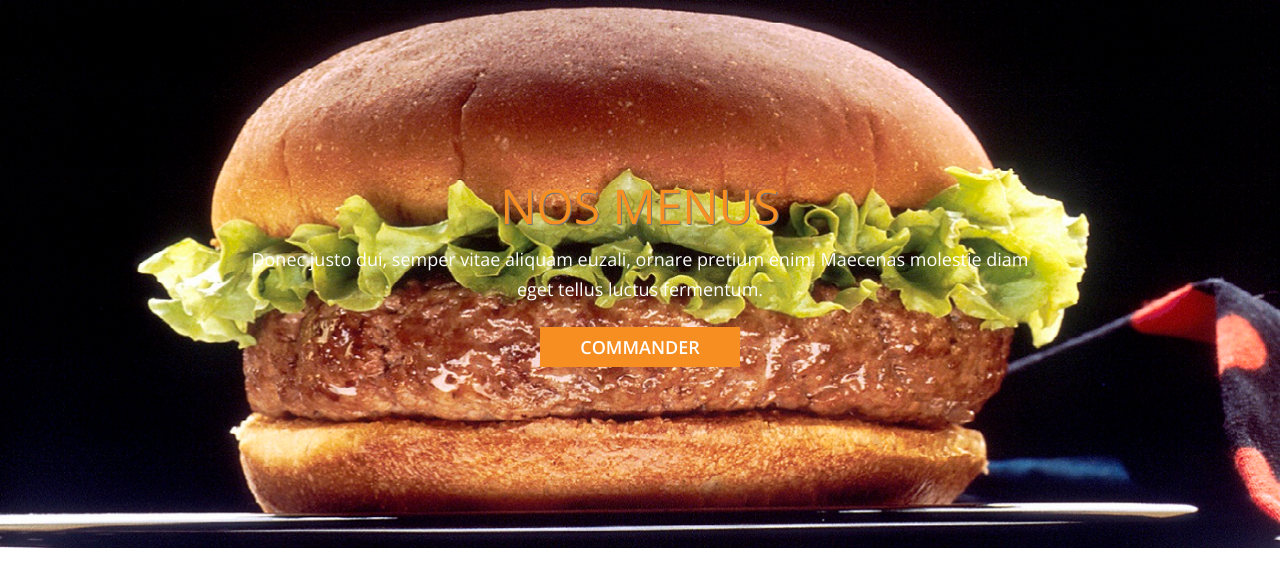
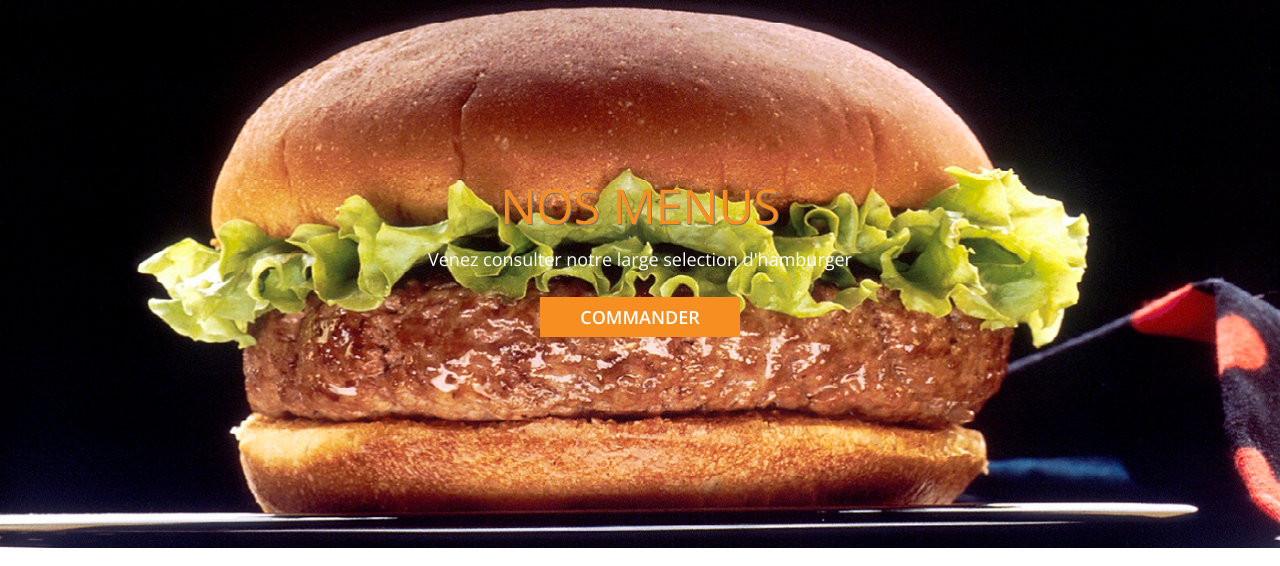
Before and after one commit to projetBertrandLoic/projetWeb, a PHP site: page / in a window 1280 px wide. Shown: the part 154-720 px from the top of the page. Run offline with PHP 8.4, Linux system fonts and the light colour scheme; data that the repository does not hold is empty.

Commit message:
correction bloc images defilantes

```diff
--- a/index.php
+++ b/index.php
@@ -8,8 +8,8 @@
                     <li>
                         <div class="slider-caption">
                             <h1>Nos menus</h1>
-                            <p>Donec justo dui, semper vitae aliquam euzali, ornare pretium enim. Maecenas molestie diam
-                            <br><br>eget tellus luctus fermentum.</p>
+                            <p>Venez consulter notre large selection d'hamburger</p>
+                           <!-- <br><br>eget tellus luctus fermentum.</p>-->
                             <a href="menu.php">Commander</a>
                         </div>
                       <img src="images/slide1.jpg" alt="" />
@@ -17,8 +17,8 @@
                     <li>
                         <div class="slider-caption">
                             <h1>Nos desserts</h1>
-                            <p>Nulla id iaculis ligula. Vivamus mattis quam eget urna tincidunt consequat. Nullam
-                            <br><br>consectetur tempor neque vitae iaculis. Aliquam erat volutpat.</p>
+                            <p>Les meilleurs desserts jamais vu en Fast-Food </p>
+                           <!-- <br><br>consectetur tempor neque vitae iaculis. Aliquam erat volutpat.-->
                             <a href="menu.php">Commander</a>
                         </div>
                       <img src="images/slide2.jpg" alt="" />
@@ -26,8 +26,8 @@
                     <li>
                         <div class="slider-caption">
                             <h1>Nos Boissons</h1>
-                            <p>Maecenas fermentum est ut elementum vulputate. Ut vel consequat urna. Ut aliquet
-                            <br><br>ornare massa, quis dapibus quam condimentum id.</p>
+                            <p>Un tres grand choix de boissons pour vous satisfaire</p>
+                          <!--  <br><br>ornare massa, quis dapibus quam condimentum id.</p>-->
                             <a href="menu.php">J'ai soif</a>
                         </div>
                       <img src="images/pep.jpg" alt="" />
```
Also changed, not shown: images/slide2.jpg.
